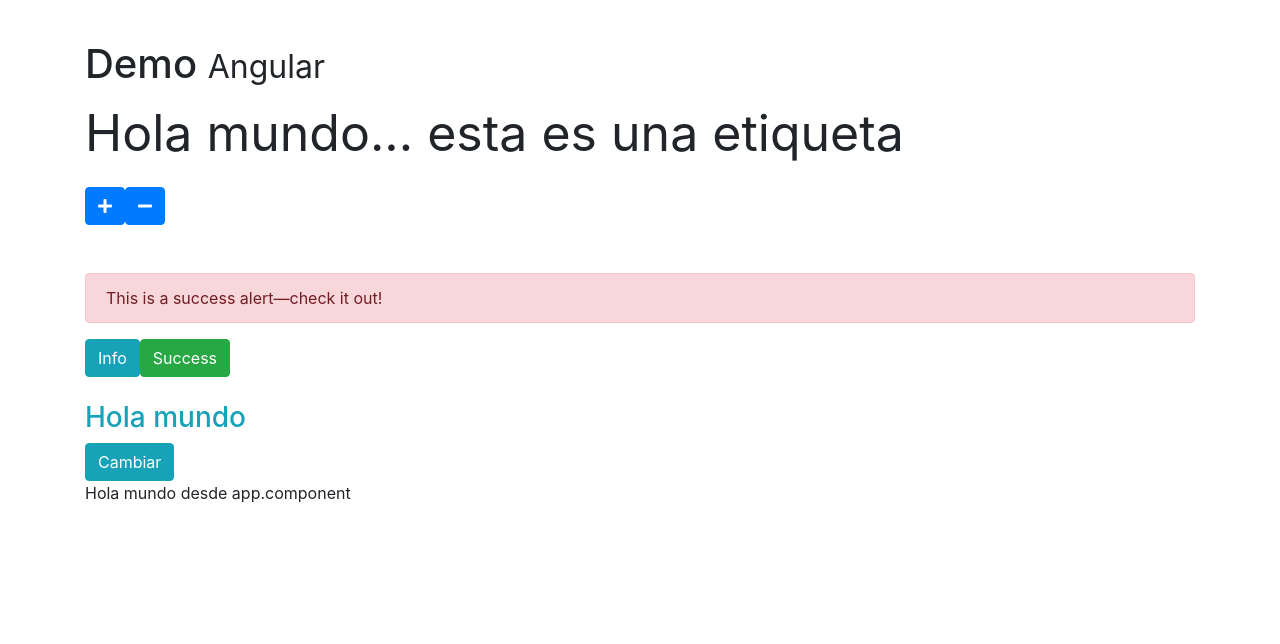
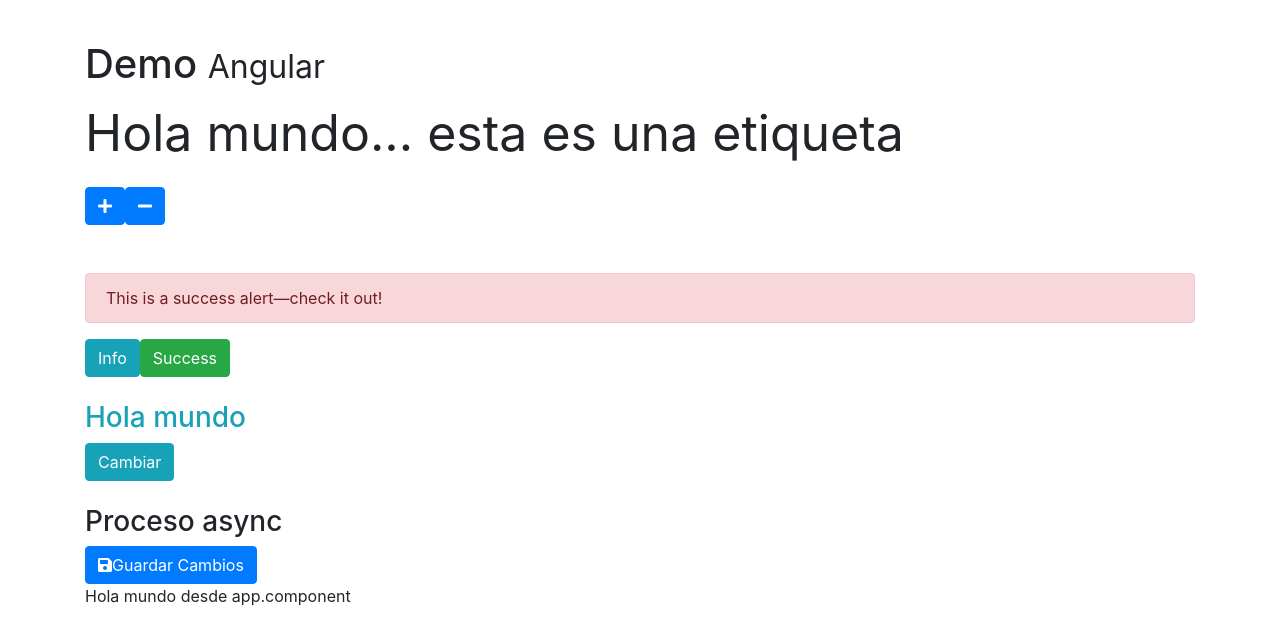
Before and after one commit to willys7/Angular-5-directives, an Angular app: page / in a window 1280 px wide. Shown: the top 644 px of the page. Built offline with nearby package versions, Linux system fonts and the light colour scheme.

Commit message:
async process

```diff
--- a/src/app/components/class/class.component.html
+++ b/src/app/components/class/class.component.html
@@ -8,3 +8,10 @@
 <h3 [ngClass]="{ 'text-danger': prop.danger, 'text-info':!prop.danger }">Hola mundo</h3>
 
 <button class="btn" [ngClass]="{'btn-danger':prop.danger, 'btn-info':!prop.danger}" type="button" (click)="prop.danger = !prop.danger ">Cambiar</button>
+<br><br>
+<h3>Proceso async</h3>
+<button [disabled]="loading" (click)="execute()" class="btn btn-primary" type="button">
+  <i [ngClass]="{'fa-save':!loading, 'fa-spinner fa-spin':loading}" class="fa"></i>
+  <span *ngIf="!loading">Guardar Cambios</span>
+  <span *ngIf="loading">Espere por favor</span>
+</button>
--- a/src/app/components/class/class.component.ts
+++ b/src/app/components/class/class.component.ts
@@ -7,6 +7,8 @@ import { Component, OnInit } from '@angular/core';
 })
 export class ClassComponent implements OnInit {
   alert:string = "alert-danger";
+  loading:boolean = false;
+
 
   prop:Object = {
     danger:false
@@ -16,4 +18,9 @@ export class ClassComponent implements OnInit {
   ngOnInit() {
   }
 
+  execute(){
+    this.loading = true;
+    setTimeout(() => this.loading = false, 3000)
+  }
+
 }
--- a/src/index.html
+++ b/src/index.html
@@ -10,7 +10,6 @@
   <script src="https://cdnjs.cloudflare.com/ajax/libs/popper.js/1.14.0/umd/popper.min.js" integrity="sha384-cs/chFZiN24E4KMATLdqdvsezGxaGsi4hLGOzlXwp5UZB1LY//20VyM2taTB4QvJ" crossorigin="anonymous"></script>
   <script src="https://stackpath.bootstrapcdn.com/bootstrap/4.1.0/js/bootstrap.min.js" integrity="sha384-uefMccjFJAIv6A+rW+L4AHf99KvxDjWSu1z9VI8SKNVmz4sk7buKt/6v9KI65qnm" crossorigin="anonymous"></script>
   <link rel="stylesheet" href="https://use.fontawesome.com/releases/v5.0.10/css/all.css" integrity="sha384-+d0P83n9kaQMCwj8F4RJB66tzIwOKmrdb46+porD/OvrJ+37WqIM7UoBtwHO6Nlg" crossorigin="anonymous">
-
   <meta name="viewport" content="width=device-width, initial-scale=1">
   <link rel="icon" type="image/x-icon" href="favicon.ico">
 </head>
```
